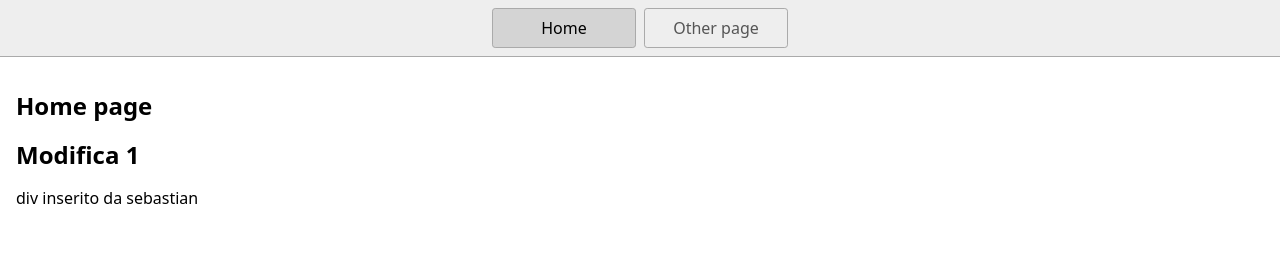
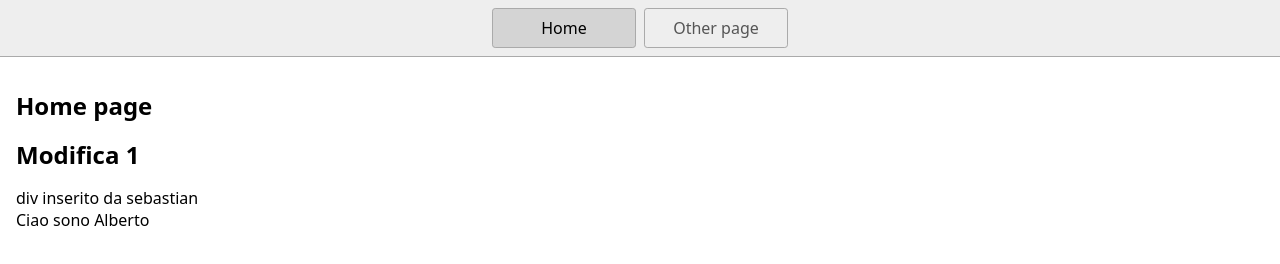
Before and after one commit to acostaRossi/esercitazione-a-gruppi, a plain HTML site: page index.html in a window 1280 px wide. Drawn offline with Linux system fonts and the light colour scheme.

Commit message:
1 file modified

```diff
--- a/index.html
+++ b/index.html
@@ -22,6 +22,8 @@
       <h1>Modifica 1</h1>
 
       <div>div inserito da sebastian</div>
+
+      Ciao sono Alberto
     </main>
   </body>
 </html>
```
